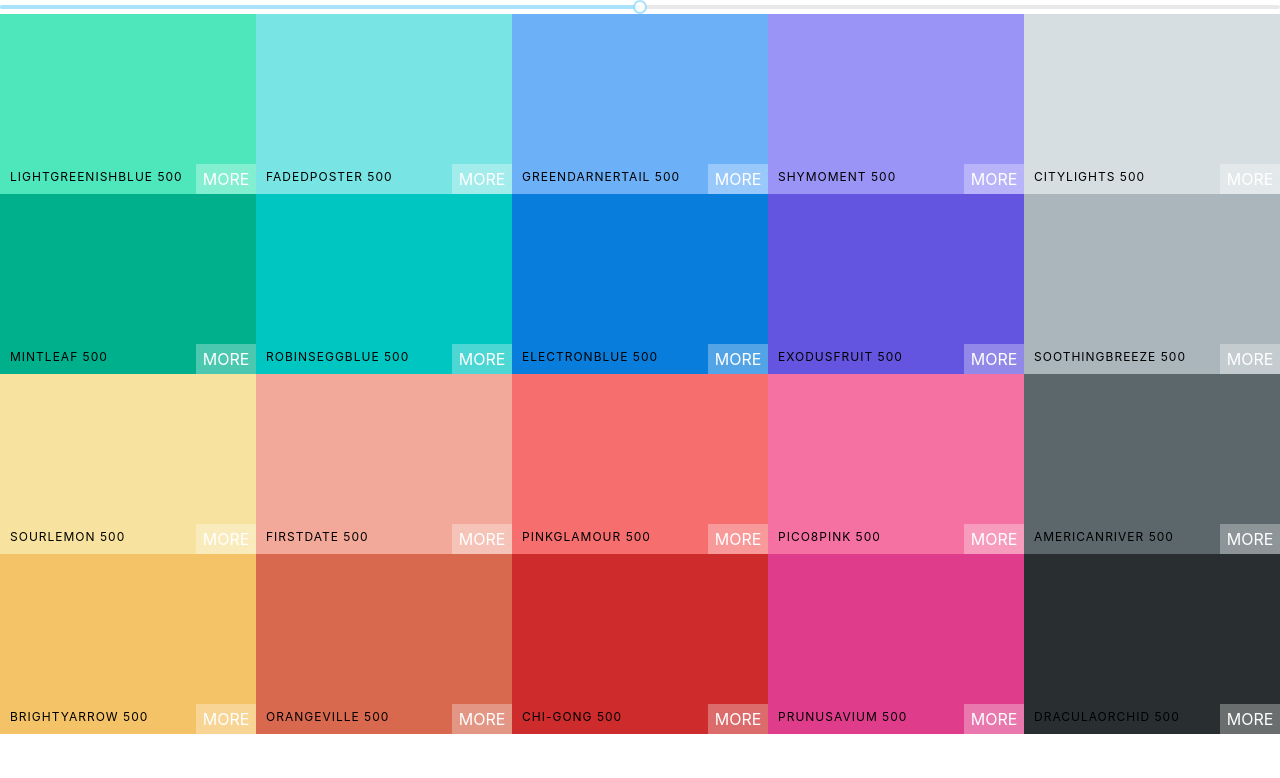
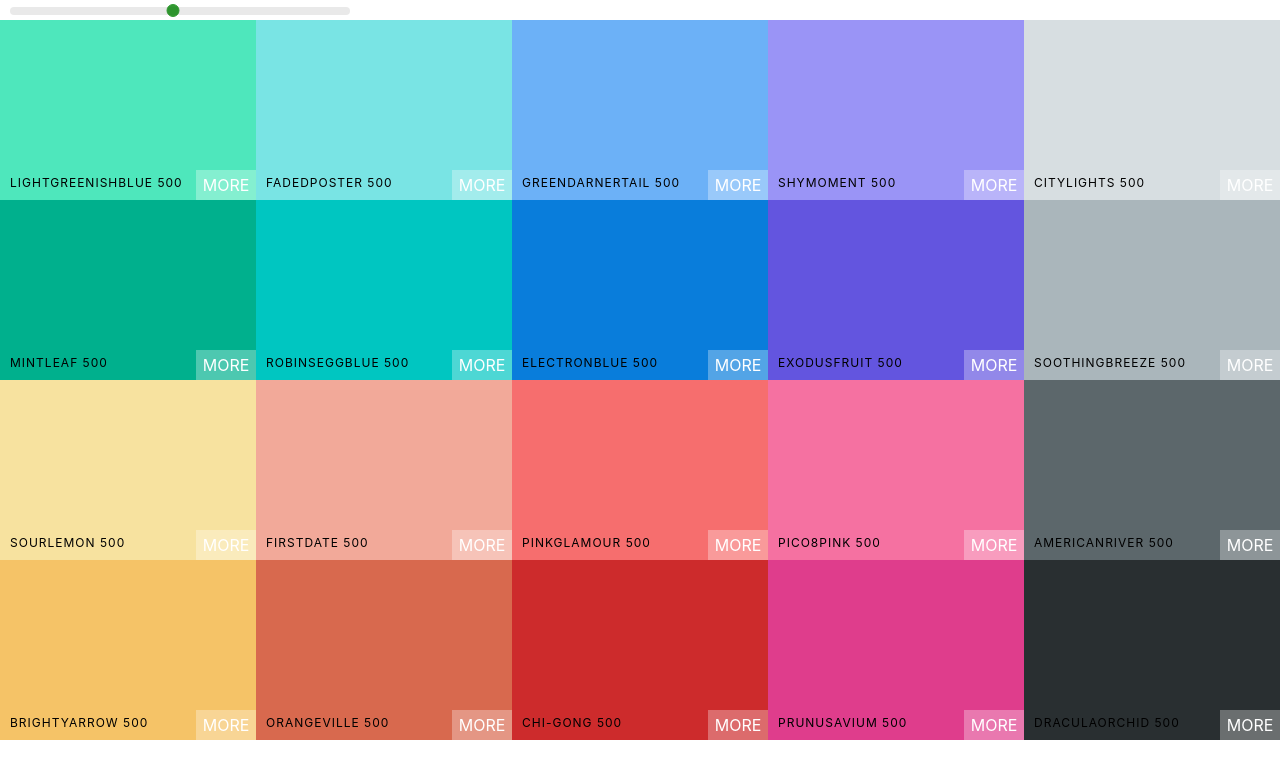
Before and after one commit to Dimisz/color-app, a React (Create React App) app: page / in a window 1280 px wide. Shown: the top 778 px of the page. Built offline with nearby package versions, Linux system fonts and the light colour scheme.

Commit message:
Styled color slider

```diff
--- a/src/components/Palette/Palette.css
+++ b/src/components/Palette/Palette.css
@@ -5,3 +5,36 @@
 .palette-colors {
   height: 90%;
 }
+
+.slider {
+  width: 340px;
+  margin: 0 10px;
+  display: inline-block;
+}
+
+.rc-slider-track {
+  background-color: transparent;
+}
+
+.rc-slider-rail {
+  height: 8px;
+}
+
+.rc-slider-handle,
+.rc-slider-handle:active,
+.rc-slider-handle:hover,
+.rc-slider-handle:focus {
+  background-color: green;
+  outline: none;
+  border: 1px solid green;
+  box-shadow: none;
+  width: 13px;
+  height: 13px;
+  margin-left: -7px;
+  margin-top: -3px;
+}
+
+.rc-slider-handle-dragging.rc-slider-handle-dragging.rc-slider-handle-dragging {
+  border-color: green;
+  box-shadow: none;
+}
--- a/src/components/Palette/Palette.js
+++ b/src/components/Palette/Palette.js
@@ -1,10 +1,11 @@
 import { useState } from 'react';
 
-import './Palette.css';
+
 //
 import ColorBox from "../ColorBox/ColorBox";
 import Slider from 'rc-slider';
 import 'rc-slider/assets/index.css';
+import './Palette.css';
 
 export default function Palette({palette}){
   const [level, setLevel] = useState(500);
@@ -25,6 +26,7 @@
 
   return(
     <div className="palette">
+      <div className='slider'>
         <Slider
           defaultValue={level}
           min={100}
@@ -32,6 +34,7 @@
           step={100}
           onAfterChange={changeLevel}
         />
+      </div>
       {/* navbar goes here */}
       <div className='palette-colors'>
         {colorBoxes}
```
Lines whose indentation alone changed are shown as unchanged.
